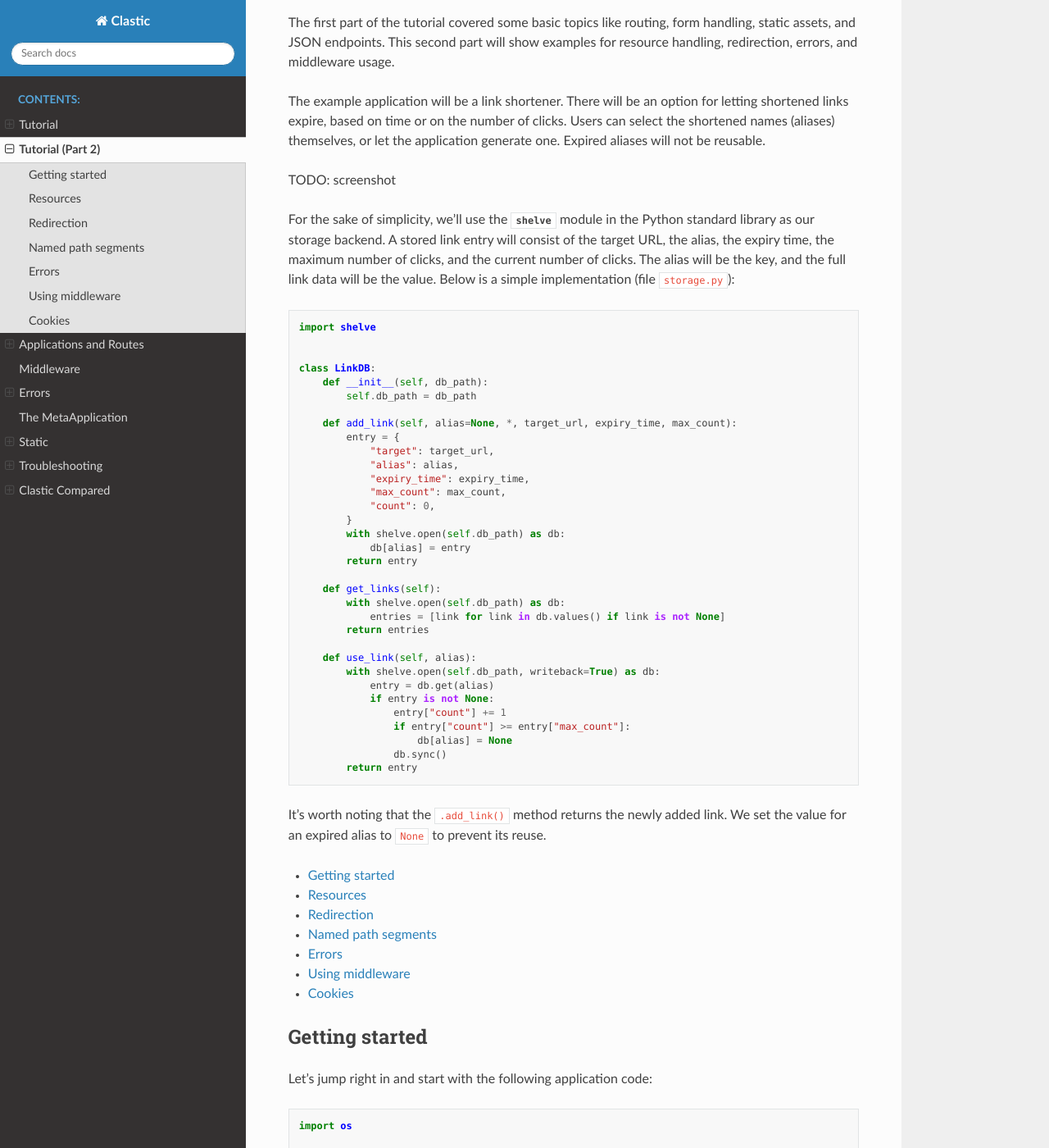
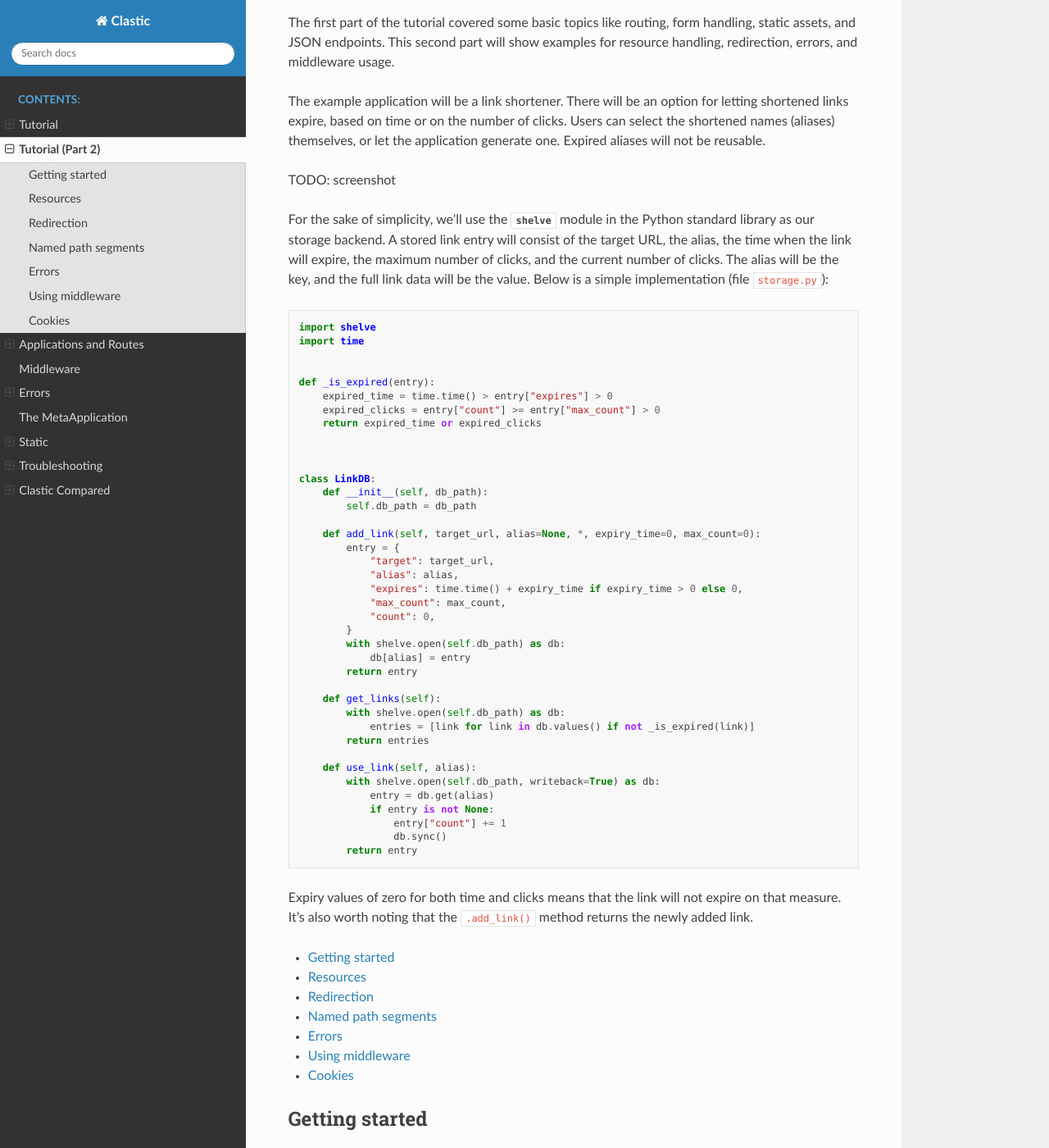
Before and after one commit to mahmoud/clastic, a Sphinx documentation site: the page built from docs/tutorial-part2.rst, in a window 1280 px wide and 1400 px high, scrolled down 293 px. Shown: the whole window at 82% size. Built offline with Sphinx 7.4.7 and the Read the Docs theme 2.0.0, drawn with Linux system fonts in a browser that asks for light colours; some of the changed text lies outside the part shown.

Commit message:
add time based expiration to example app

```diff
--- a/docs/tutorial-part2.rst
+++ b/docs/tutorial-part2.rst
@@ -30,25 +30,33 @@
 For the sake of simplicity, we'll use the :mod:`shelve` module
 in the Python standard library as our storage backend.
 A stored link entry will consist of the target URL, the alias,
-the expiry time, the maximum number of clicks,
-and the current number of clicks.
+the time when the link will expire,
+the maximum number of clicks, and the current number of clicks.
 The alias will be the key, and the full link data will be the value.
 Below is a simple implementation (file ``storage.py``):
 
 .. code-block:: python
 
    import shelve
+   import time
+
+
+   def _is_expired(entry):
+       expired_time = time.time() > entry["expires"] > 0
+       expired_clicks = entry["count"] >= entry["max_count"] > 0
+       return expired_time or expired_clicks
+
 
 
    class LinkDB:
        def __init__(self, db_path):
            self.db_path = db_path
 
-       def add_link(self, alias=None, *, target_url, expiry_time, max_count):
+       def add_link(self, target_url, alias=None, *, expiry_time=0, max_count=0):
            entry = {
                "target": target_url,
                "alias": alias,
-               "expiry_time": expiry_time,
+               "expires": time.time() + expiry_time if expiry_time > 0 else 0,
                "max_count": max_count,
                "count": 0,
            }
@@ -58,7 +66,7 @@
 
        def get_links(self):
            with shelve.open(self.db_path) as db:
-               entries = [link for link in db.values() if link is not None]
+               entries = [link for link in db.values() if not _is_expired(link)]
            return entries
 
        def use_link(self, alias):
@@ -66,16 +74,14 @@
                entry = db.get(alias)
                if entry is not None:
                    entry["count"] += 1
-                   if entry["count"] >= entry["max_count"]:
-                       db[alias] = None
                    db.sync()
            return entry
 
 
-It's worth noting that the ``.add_link()`` method
-returns the newly added link.
-We set the value for an expired alias to ``None``
-to prevent its reuse.
+Expiry values of zero for both time and clicks means
+that the link will not expire on that measure.
+It's also worth noting that the ``.add_link()`` method returns
+the newly added link.
 
 
 .. contents::
@@ -146,39 +152,29 @@
            <div class="new">
              <form method="POST" action="/submit">
                <p class="target">
-                 <label for="target-url">Web URL:</label>
-                 <input type="text" id="target-url" name="target_url">
+                 <label for="target_url">Web URL:</label>
+                 <input type="text" name="target_url">
                </p>
 
                <p>
                  <label for="new_alias">Shortened as:</label>
                  <span class="input-prefix">{host_url}</span>
-                 <input type="text" id="alias" name="new_alias">
+                 <input type="text" name="new_alias">
                  <span class="note">(optional)</span>
                </p>
 
                <p>
-                 <label for="max-count">Click expiration:</label>
-                 <input id="max-count" name="max_count" size="3" value="1">
+                 <label for="expiry_time" class="date-expiry-l">Time expiration:</label>
+                 <input type="radio" name="expiry_time" value="300"> five minutes
+                 <input type="radio" name="expiry_time" value="3600"> one hour
+                 <input type="radio" name="expiry_time" value="86400"> one day
+                 <input type="radio" name="expiry_time" value="2592000"> one month
+                 <input type="radio" name="expiry_time" value="0" checked> never
                </p>
 
                <p>
-                 <span class="date-expiry-l">Time expiration:</span>
-
-                 <input type="radio" name="expiry_time" id="after-mins" value="mins">
-                 <label for="after-mins" class="date-expiry">five minutes</label>
-
-                 <input type="radio" name="expiry_time" id="after-hour" value="hour" checked>
-                 <label for="after-hour" class="date-expiry">one hour</label>
-
-                 <input type="radio" name="expiry_time" id="after-day" value="day">
-                 <label for="after-day" class="date-expiry">one day</label>
-
-                 <input type="radio" name="expiry_time" id="after-month" value="month">
-                 <label for="after-month" class="date-expiry">one month</label>
-
-                 <input type="radio" name="expiry_time" id="after-none" value="never">
-                 <label for="after-none" class="date-expiry">never</label>
+                 <label for="max_count">Click expiration:</label>
+                 <input type="number" name="max_count" size="3" value="1">
                </p>
 
                <button type="submit">Submit</button>
@@ -355,8 +351,8 @@
        expiry_time = request.values.get("expiry_time")
        max_count = int(request.values.get("max_count"))
        entry = db.add_link(
+           target_url=target_url,
            alias=new_alias,
-           target_url=target_url,
            expiry_time=expiry_time,
            max_count=max_count,
        )
@@ -474,7 +470,7 @@
 
    def create_app():
        new_link_mw = PostDataMiddleware(
-           {"target_url": str, "new_alias": str, "max_count": int, "expiry_time": str}
+           {"target_url": str, "new_alias": str, "expiry_time": str, "max_count": int}
        )
 
        static_app = StaticApplication(STATIC_PATH)
@@ -557,8 +553,8 @@
 
    def add_entry(db, cookie, target_url, new_alias, expiry_time, max_count):
        entry = db.add_link(
+           alias=new_alias,
            target_url=target_url,
-           alias=new_alias,
            expiry_time=expiry_time,
            max_count=max_count,
        )
@@ -595,6 +591,7 @@
    {/new_entry_alias}
 
 
+
 .. [#] You should remember that a browser can make an automatic request
        for the site's favicon at an address like ``/favicon.ico``.
        Our code will treat this as a missing alias.
--- a/examples/erosion2/static/style.css
+++ b/examples/erosion2/static/style.css
@@ -53,6 +53,7 @@
   border-radius: 5px;
   box-shadow: 1px 2px 1px #ccc;
   border: 1px solid #9E9E9E;
+  margin-bottom: 1em;
 }
 
 .box h2 {
@@ -87,7 +88,7 @@
   float: none !important;
 }
 
-#max-count {
+input[type="number"] {
   text-align: right;
 }
 
```
Also changed, not shown: 3 other files.
